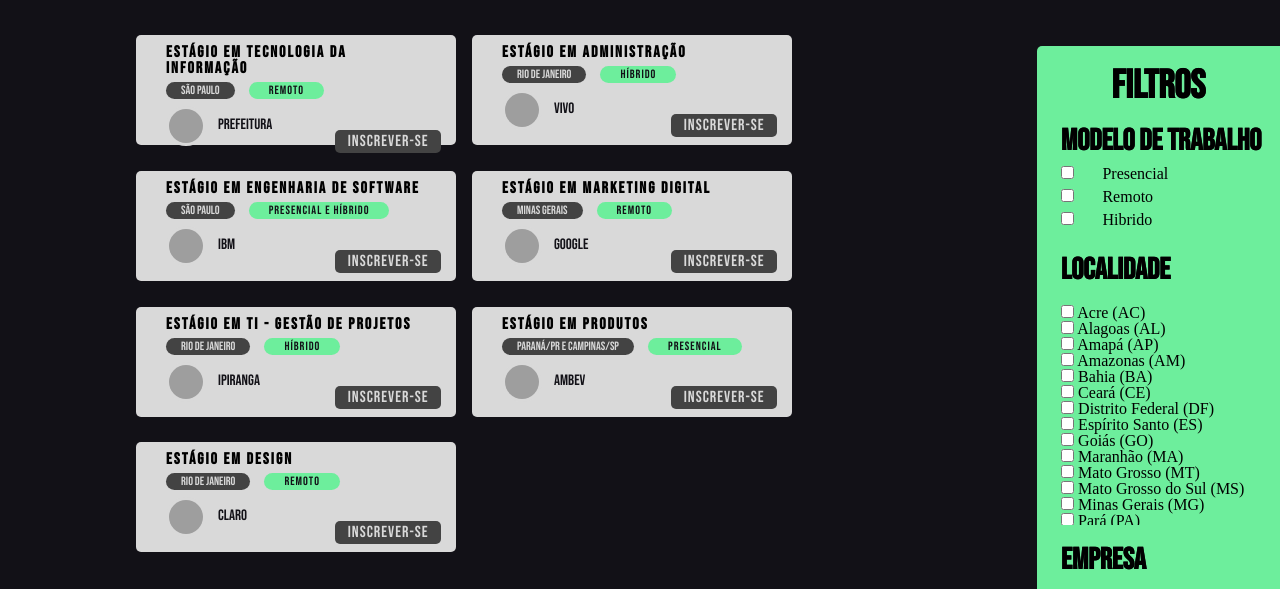
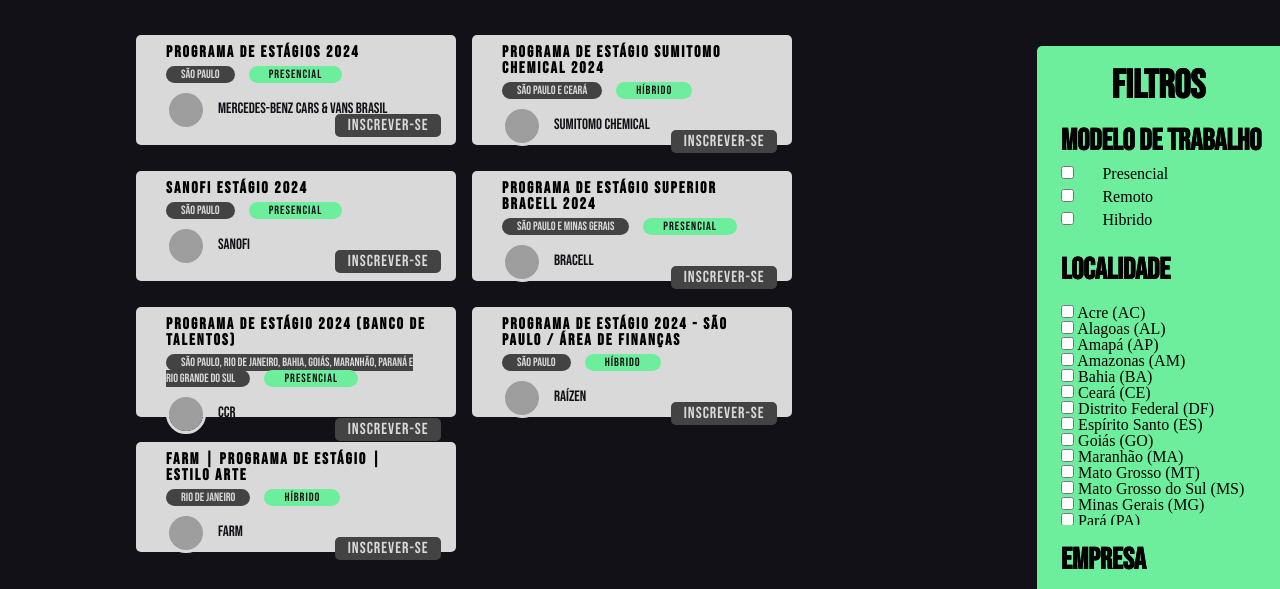
Before and after one commit to Ryan-Serra/projeto-pda, a plain HTML site: page index.html in a window 1280 px wide. Shown: the part 203-792 px from the top of the page. Drawn offline with Linux system fonts and the light colour scheme; grey boxes are pictures that could not be loaded.

Commit message:
Update index.html
Alteração dos h1 e p da section ContainerCapa,

```diff
--- a/index.html
+++ b/index.html
@@ -26,68 +26,67 @@
     <section id="Container">
         <section id="ContainerCapa">
             <div class="capa_ps">
-                <h1 class="Texto__vagas--container"> Estágio em Tecnologia da
-                    Informação</h1>
+                <h1 class="Texto__vagas--container">Programa de Estágios 2024</h1>
                 <p class="Localidade">São Paulo</p>
-                <p class="modelotrabalho">Remoto</p>
-                <p class="Empresa">Prefeitura</p>
+                <p class="modelotrabalho">Presencial</p>
+                <p class="Empresa">Mercedes-Benz Cars & Vans Brasil</p>
                 <img src="https://seeklogo.com/images/P/Prefeitura_de_Sao_Paulo-logo-B6023596B5-seeklogo.com.png" alt="SP" class="imagem_empresa">
                 <button class="btn_inscrever"><a href="#" target="_blank"
                         rel="noopener noreferrer">Inscrever-se</a></button>
             </div>
             <div class="capa_ps">
-                <h1 class="Texto__vagas--container">Estágio Em Administração </h1>
-                <p class="Localidade">Rio de Janeiro</p>
+                <h1 class="Texto__vagas--container">Programa de Estágio Sumitomo Chemical 2024</h1>
+                <p class="Localidade">São Paulo e Ceará</p>
                 <p class="modelotrabalho">Híbrido</p>
-                <p class="Empresa">Vivo</p>
+                <p class="Empresa">Sumitomo Chemical</p>
                 <img src="https://logodownload.org/wp-content/uploads/2014/02/vivo-logo-0.png" alt="Vivo" class="imagem_empresa">
                 <button class="btn_inscrever"><a href="#" target="_blank"
                         rel="noopener noreferrer">Inscrever-se</a></button>
             </div>
             <div class="capa_ps">
-                <h1 class="Texto__vagas--container">Estágio em Engenharia de Software</h1>
+                <h1 class="Texto__vagas--container">Sanofi Estágio 2024</h1>
                 <p class="Localidade">São Paulo</p>
-                <p class="modelotrabalho">Presencial e Híbrido</p>
-                <p class="Empresa">IBM</p>
+                <p class="modelotrabalho">Presencial</p>
+                <p class="Empresa">Sanofi</p>
                 <img src="https://www.ibm.com/brand/experience-guides/developer/b1db1ae501d522a1a4b49613fe07c9f1/01_8-bar-positive.svg" alt="IBM" class="imagem_empresa">
                 <button class="btn_inscrever"><a href="#" target="_blank"
                         rel="noopener noreferrer">Inscrever-se</a></button>
             </div>
             <div class="capa_ps">
-                <h1 class="Texto__vagas--container">Estágio em Marketing Digital</h1>
-                <p class="Localidade">Minas Gerais</p>
-                <p class="modelotrabalho">Remoto</p>
-                <p class="Empresa">Google</p>
+                <h1 class="Texto__vagas--container">Programa de Estágio Superior Bracell 2024</h1>
+                <p class="Localidade">São Paulo e Minas Gerais</p>
+                <p class="modelotrabalho">Presencial</p>
+                <p class="Empresa">Bracell</p>
                 <img src="https://cdn-icons-png.flaticon.com/512/2702/2702602.png" alt="Google" class="imagem_empresa">
                 <button class="btn_inscrever"><a href="#" target="_blank"
                         rel="noopener noreferrer">Inscrever-se</a></button>
             </div>
 
             <div class="capa_ps">
-                <h1 class="Texto__vagas--container">Estágio em TI - Gestão de Projetos</h1>
-                <p class="Localidade">Rio de Janeiro</p>
-                <p class="modelotrabalho">Híbrido</p>
-                <p class="Empresa">Ipiranga</p>
+                <h1 class="Texto__vagas--container">PROGRAMA DE ESTÁGIO 2024 (BANCO DE TALENTOS)</h1>
+                <p class="Localidade">São Paulo, Rio de Janeiro, Bahia, Goiás, Maranhão, Paraná e Rio Grande do Sul</p>
+                <p class="modelotrabalho">Presencial</p>
+                <p class="Empresa">CCR</p>
                 <img src="https://www.vagadeempregorj.com.br/wp-content/uploads/2022/10/empregos-posto-ipiranga.jpg.webp" alt="Ipiranga" class="imagem_empresa">
                 <button class="btn_inscrever"><a href="#" target="_blank"
                         rel="noopener noreferrer">Inscrever-se</a></button>
             </div>
 
             <div class="capa_ps">
-                <h1 class="Texto__vagas--container">Estágio em Produtos</h1>
-                <p class="Localidade">Paraná/PR e Campinas/SP</p>
-                <p class="modelotrabalho">Presencial</p>
-                <p class="Empresa">Ambev</p>
+                <h1 class="Texto__vagas--container">Programa de Estágio 2024 - São Paulo / Área de Finanças</h1>
+                <p class="Localidade">São Paulo</p>
+                <p class="modelotrabalho">Híbrido</p>
+                <p class="Empresa">Raízen</p>
                 <img src="https://logodownload.org/wp-content/uploads/2020/01/ambev-logo.png" alt="Ambev" class="imagem_empresa">
                 <button class="btn_inscrever"><a href="#" target="_blank"
                         rel="noopener noreferrer">Inscrever-se</a></button>
             </div>
 
             <div class="capa_ps">
-                <h1 class="Texto__vagas--container">Estágio em Design </h1>
+                <h1 class="Texto__vagas--container">FARM | Programa de Estágio | Estilo Arte</h1>
                 <p class="Localidade">Rio de Janeiro</p>
-                <p class="modelotrabalho">Remoto</p>
-                <p class="Empresa">Claro</p>
+                <p class="modelotrabalho">Híbrido</p>
+                <p class="Empresa">Farm</p>
                 <img src="https://static.vecteezy.com/ti/vetor-gratis/p2/14414674-logotipo-claro-em-fundo-transparente-gratis-vetor.jpg" alt="Claro" class="imagem_empresa">
                 <button class="btn_inscrever"><a href="#" target="_blank"
                         rel="noopener noreferrer">Inscrever-se</a></button>
```
